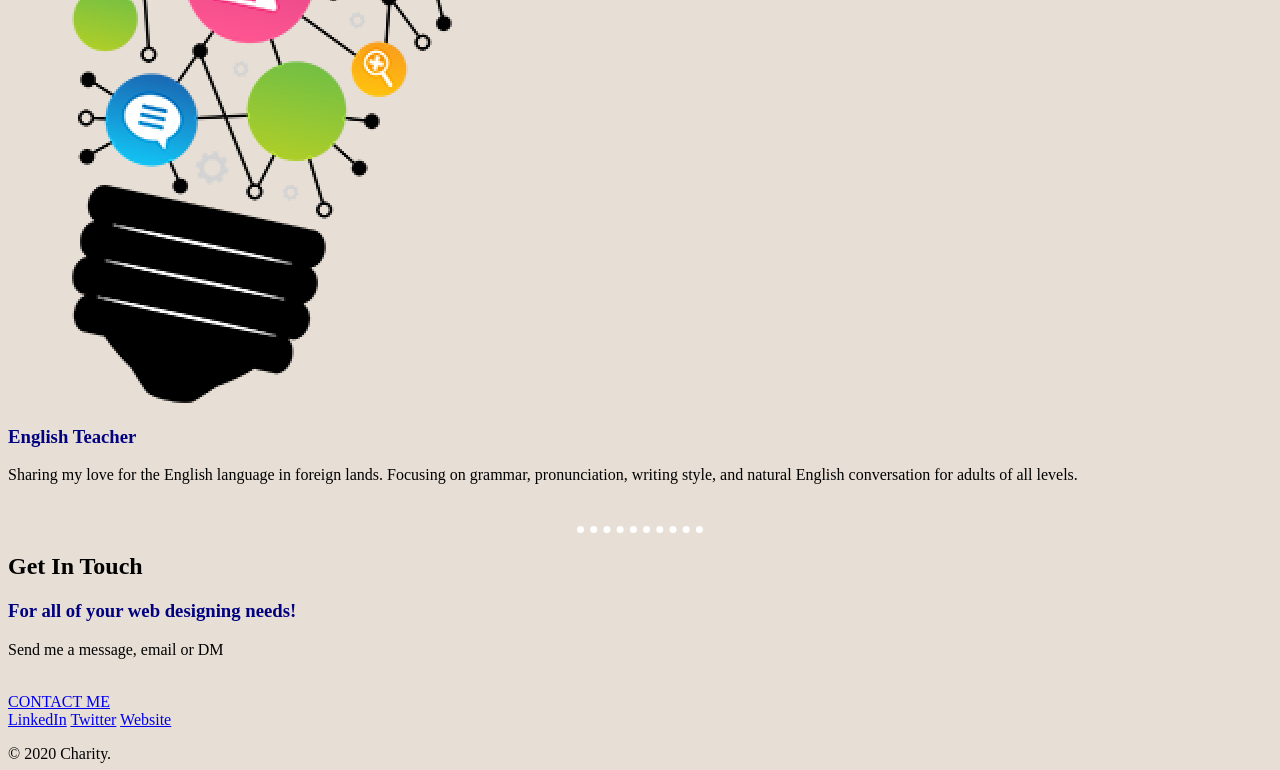
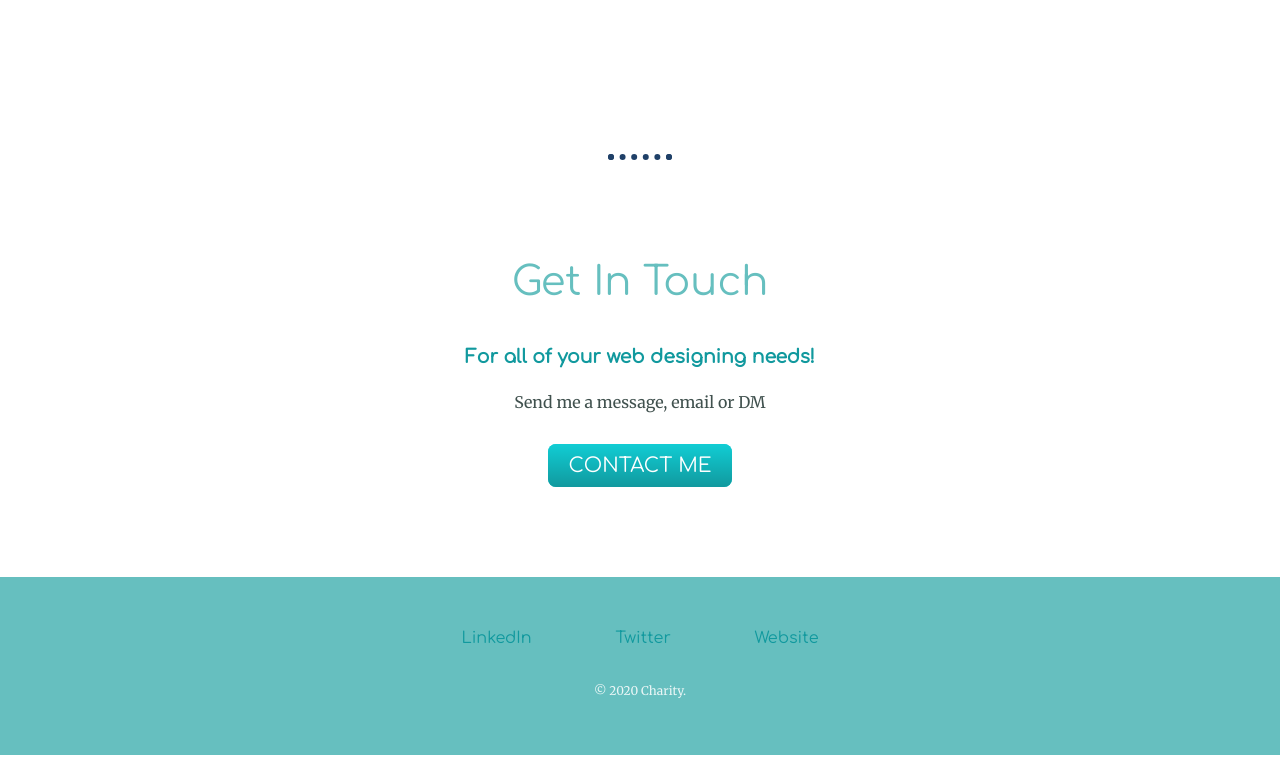
Before and after one commit to jesscharity/CV2, a plain HTML site: page index.html in a window 1280 px wide. Shown: the part 2027-2797 px from the top of the page. Drawn offline with Linux system fonts and the light colour scheme.

Commit message:
Update styles.css

```diff
--- a/styles.css
+++ b/styles.css
@@ -1,19 +1,153 @@
 body {
-  background-color: #e7dfd5;
+  color: #40514E;
+  margin: 0;
+  text-align: center;
+  font-family: 'Merriweather', serif;
+}
+
+h1 {
+  color: #66BFBF;
+  font-size: 5.625rem;
+  margin: 50px auto 0 auto;
+  font-family: 'Sacramento', cursive;
+}
+
+h2 {
+  color: #66BFBF;
+  font-size: 2.5rem;
+  font-family: 'Comfortaa', cursive;
+  font-weight: normal;
+  padding-bottom: 10px;
+}
+
+h3 {
+  color: #11999E;
+  font-family: 'Comfortaa', cursive;
+}
+
+p {
+  line-height: 2;
 }
 
 hr {
-  border-style: none;
-  border-top-style: dotted;
-  border-color: white;
-  border-width: 7px;
-  width: 10%;
+  border: dotted #1f4068 6PX;
+  border-bottom: none;
+  width: 4%;
+  margin: 100px auto;
 }
 
-h1 {
-  color: navy;
+a {
+  color: #11999e;
+    font-family: 'Comfortaa', cursive;
+    margin: 10px 20px;
+    text-decoration: none;
 }
 
-h3 {
-  color: navy;
+a:hover {
+  color: #eaf6f6;
 }
+
+
+.intro {
+  width: 30%;
+  margin: auto;
+}
+
+
+.top-cloud {
+  position: absolute;
+  right: 300px;
+  top: 40px;
+}
+
+.bottom-cloud {
+  position: absolute;
+  left: 250px;
+  bottom: 300px;
+}
+
+.top-container {
+  background-color: #EAF6F6;
+  position: relative;
+  padding-top: 100px;
+}
+
+.middle-container {
+  margin: 100px 0;
+}
+
+.bottom-container {
+  background-color: #66BFBF;
+  padding: 50px 0 20px;
+}
+
+.profilepic {
+  border-radius: 50%;
+}
+
+.skill-row {
+  margin: 100px auto;
+  width: 50%;
+  text-align: left;
+}
+
+.webdesign {
+  width: 30%;
+  float: left;
+  margin-right: 30px;
+}
+
+.education {
+  width: 20%;
+  float: right;
+  margin-left: 30px;
+}
+
+.footer-link {
+  color: #11999E;
+}
+
+
+.contact-message {
+  width: 40%;
+  margin: 40px auto 60px;
+}
+
+.btn {
+  background: #11CDD4;
+  background-image: -webkit-linear-gradient(top, #11CDD4, #11999E);
+  background-image: -moz-linear-gradient(top, #11CDD4, #11999E);
+  background-image: -ms-linear-gradient(top, #11CDD4, #11999E);
+  background-image: -o-linear-gradient(top, #11CDD4, #11999E);
+  background-image: linear-gradient(to bottom, #11CDD4, #11999E);
+  -webkit-border-radius: 8;
+  -moz-border-radius: 8;
+  border-radius: 8px;
+  font-family: 'Comfortaa', cursive;
+  color: #ffffff;
+  font-size: 20px;
+  padding: 10px 20px 10px 20px;
+  text-decoration: none;
+}
+
+.btn:hover {
+  background: #30E3CB;
+  background-image: -webkit-linear-gradient(top, #30E3CB, #2BC4AD);
+  background-image: -moz-linear-gradient(top, #30E3CB, #2BC4AD);
+  background-image: -ms-linear-gradient(top, #30E3CB, #2BC4AD);
+  background-image: -o-linear-gradient(top, #30E3CB, #2BC4AD);
+  background-image: linear-gradient(to bottom, #30E3CB, #2BC4AD);
+  text-decoration: none;
+}
+
+
+.footer-link {
+  font-family: 'Comfortaa', cursive;
+  padding: 20px;
+}
+
+.copyright {
+  color: #eaf6f6;
+  font-size: 0.75rem;
+  padding: 20px 0;
+}
```
